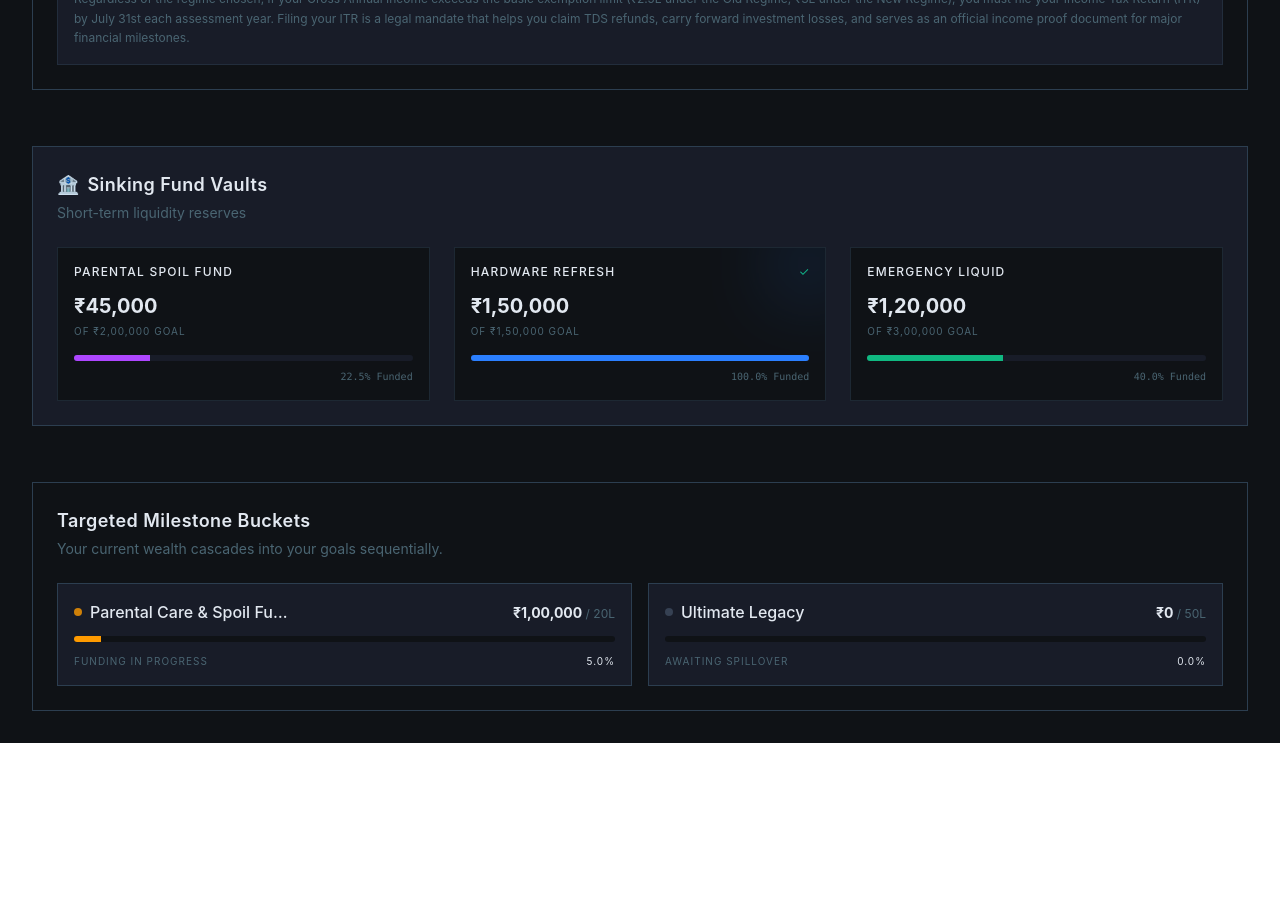
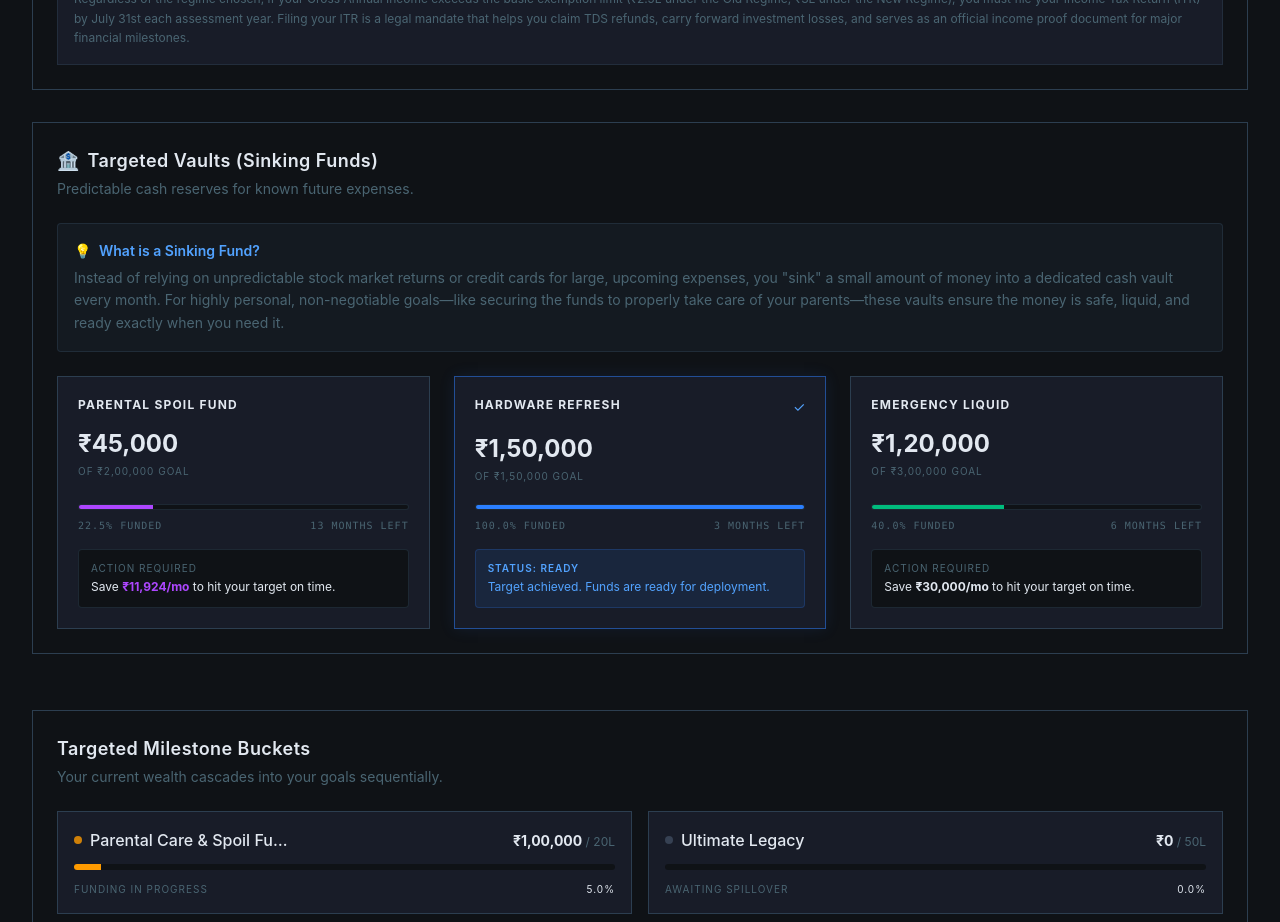
Before and after one commit to Namith2006/legacy_ledger_sandbox, a React (Vite) app in the folder legacy-milestone-sandbox/: page / in a window 1280 px wide. Shown: the part 3620-4542 px from the top of the page. Before the commit the page ends 4363 px from the top, so only its background shows below. Built offline with nearby package versions, Linux system fonts and the light colour scheme; no server answers.

Commit message:
fix: final check on API_URL fetch calls

```diff
--- a/legacy-milestone-sandbox/src/components/SinkingFunds.tsx
+++ b/legacy-milestone-sandbox/src/components/SinkingFunds.tsx
@@ -3,72 +3,144 @@ import React, { useState } from 'react';
 interface Vault {
   id: string;
   name: string;
-  target: number;
-  current: number;
+  currentAmount: number;
+  targetAmount: number;
+  targetDate: string; // YYYY-MM format
   color: string;
 }
 
 const SinkingFunds: React.FC = () => {
-  // Initializing with realistic short-term goals
-  const [vaults] = useState<Vault[]>([
-    { id: 'v1', name: 'Parental Spoil Fund', target: 200000, current: 45000, color: 'bg-purple-500' },
-    { id: 'v2', name: 'Hardware Refresh', target: 150000, current: 150000, color: 'bg-blue-500' },
-    { id: 'v3', name: 'Emergency Liquid', target: 300000, current: 120000, color: 'bg-[#10b981]' }
+  // Initializing with the exact data from your screenshot, but adding the crucial 'targetDate' context
+  const [vaults, setVaults] = useState<Vault[]>([
+    {
+      id: '1',
+      name: 'Parental Spoil Fund',
+      currentAmount: 45000,
+      targetAmount: 200000,
+      targetDate: '2027-10', // Example future date
+      color: 'bg-purple-500'
+    },
+    {
+      id: '2',
+      name: 'Hardware Refresh',
+      currentAmount: 150000,
+      targetAmount: 150000,
+      targetDate: '2026-12',
+      color: 'bg-blue-500'
+    },
+    {
+      id: '3',
+      name: 'Emergency Liquid',
+      currentAmount: 120000,
+      targetAmount: 300000,
+      targetDate: '2027-03',
+      color: 'bg-emerald-500'
+    }
   ]);
 
+  // Helper function to calculate how many months are left until the target date
+  const getMonthsRemaining = (targetDate: string) => {
+    const now = new Date();
+    const target = new Date(`${targetDate}-01`);
+    const months = (target.getFullYear() - now.getFullYear()) * 12 + (target.getMonth() - now.getMonth());
+    return Math.max(0, months);
+  };
+
   return (
-    <div className="bg-[#181C28] border border-[#2C3E50] p-6 mt-6">
-      <div className="flex justify-between items-end mb-6">
-        <div>
-          <h2 className="text-[#E2E8F0] text-lg font-semibold tracking-wide flex items-center gap-2">
-            <span>🏦</span> Sinking Fund Vaults
-          </h2>
-          <p className="text-[#4A6572] text-sm mt-1">Short-term liquidity reserves</p>
-        </div>
+    <div className="bg-[#0F1216] border border-[#2C3E50] p-6">
+
+      {/* Header Section */}
+      <div className="mb-6">
+        <h2 className="text-[#E2E8F0] text-lg font-semibold tracking-wide flex items-center gap-2">
+          <span>🏦</span> Targeted Vaults (Sinking Funds)
+        </h2>
+        <p className="text-[#4A6572] text-sm mt-1">
+          Predictable cash reserves for known future expenses.
+        </p>
       </div>
 
+      {/* Explanatory Banner */}
+      <div className="bg-[#2C3E50]/20 border border-[#2C3E50]/50 rounded p-4 mb-6 text-sm text-[#E2E8F0] leading-relaxed">
+        <strong className="text-blue-400 font-semibold mb-1 block flex items-center gap-2">
+          <span>💡</span> What is a Sinking Fund?
+        </strong>
+        <p className="text-[#4A6572]">
+          Instead of relying on unpredictable stock market returns or credit cards for large, upcoming expenses, you "sink" a small amount of money into a dedicated cash vault every month.
+          For highly personal, non-negotiable goals—like securing the funds to properly take care of your parents—these vaults ensure the money is safe, liquid, and ready exactly when you need it.
+        </p>
+      </div>
+
+      {/* Vaults Grid */}
       <div className="grid grid-cols-1 md:grid-cols-3 gap-6">
         {vaults.map((vault) => {
-          const progress = Math.min(100, (vault.current / vault.target) * 100);
-          const isComplete = progress >= 100;
+          const percentage = Math.min(100, (vault.currentAmount / vault.targetAmount) * 100);
+          const isFullyFunded = vault.currentAmount >= vault.targetAmount;
+          const monthsLeft = getMonthsRemaining(vault.targetDate);
+
+          // Calculate required monthly contribution
+          const shortfall = vault.targetAmount - vault.currentAmount;
+          const monthlyRequired = monthsLeft > 0 ? Math.ceil(shortfall / monthsLeft) : 0;
 
           return (
-            <div key={vault.id} className="bg-[#0F1216] border border-[#2C3E50]/50 p-4 relative overflow-hidden">
-              {/* Subtle background glow for completed vaults */}
-              {isComplete && (
-                <div className={`absolute -right-4 -top-4 w-16 h-16 ${vault.color} blur-2xl opacity-20`}></div>
-              )}
+            <div key={vault.id} className={`bg-[#181C28] border p-5 transition-all duration-300 flex flex-col justify-between ${isFullyFunded ? 'border-blue-500/50 shadow-[0_0_15px_rgba(59,130,246,0.1)]' : 'border-[#2C3E50]'}`}>
 
-              <div className="flex justify-between items-start mb-3">
-                <h3 className="text-[#E2E8F0] font-medium text-xs uppercase tracking-widest z-10">
-                  {vault.name}
-                </h3>
-                {isComplete && <span className="text-[#10b981] text-xs">✓</span>}
-              </div>
+              <div>
+                <div className="flex justify-between items-start mb-4">
+                  <h3 className="text-[#E2E8F0] font-bold text-xs uppercase tracking-widest leading-tight pr-4">
+                    {vault.name}
+                  </h3>
+                  {isFullyFunded && (
+                    <span className="text-blue-400 text-sm" title="Fully Funded">✓</span>
+                  )}
+                </div>
 
-              <div className="mb-4 z-10 relative">
-                <div className="text-xl font-bold text-[#E2E8F0]">
-                  ₹{vault.current.toLocaleString('en-IN')}
+                <div className="mb-1">
+                  <span className="text-2xl font-bold text-[#E2E8F0]">
+                    ₹{vault.currentAmount.toLocaleString('en-IN')}
+                  </span>
                 </div>
-                <div className="text-[10px] text-[#4A6572] uppercase tracking-widest mt-1">
-                  of ₹{vault.target.toLocaleString('en-IN')} Goal
+                <div className="text-[10px] uppercase tracking-widest text-[#4A6572] mb-5">
+                  of ₹{vault.targetAmount.toLocaleString('en-IN')} Goal
                 </div>
               </div>
 
-              <div className="relative h-1.5 w-full bg-[#181C28] rounded-full overflow-hidden">
-                <div
-                  className={`absolute top-0 left-0 h-full ${vault.color} transition-all duration-1000`}
-                  style={{ width: `${progress}%` }}
-                ></div>
+              <div>
+                {/* Progress Bar */}
+                <div className="h-1.5 w-full bg-[#0F1216] rounded-full overflow-hidden border border-[#2C3E50]/50 mb-2">
+                  <div
+                    className={`h-full ${vault.color} transition-all duration-1000`}
+                    style={{ width: `${percentage}%` }}
+                  ></div>
+                </div>
+
+                <div className="flex justify-between items-center text-[10px] text-[#4A6572] uppercase tracking-widest font-mono mb-4">
+                  <span>{percentage.toFixed(1)}% Funded</span>
+                  {monthsLeft > 0 && (
+                    <span>{monthsLeft} Months Left</span>
+                  )}
+                </div>
+
+                {/* Actionable Insights */}
+                <div className={`p-3 rounded text-xs border ${isFullyFunded ? 'bg-blue-500/10 border-blue-500/20 text-blue-400' : 'bg-[#0F1216] border-[#2C3E50]/50 text-[#E2E8F0]'}`}>
+                  {isFullyFunded ? (
+                    <div className="flex flex-col">
+                      <span className="font-semibold uppercase tracking-widest text-[10px] mb-1">Status: Ready</span>
+                      <span>Target achieved. Funds are ready for deployment.</span>
+                    </div>
+                  ) : (
+                    <div className="flex flex-col">
+                      <span className="text-[#4A6572] uppercase tracking-widest text-[10px] mb-1">Action Required</span>
+                      <span>Save <strong className={vault.color.replace('bg-', 'text-')}>₹{monthlyRequired.toLocaleString('en-IN')}/mo</strong> to hit your target on time.</span>
+                    </div>
+                  )}
+                </div>
               </div>
 
-              <div className="mt-2 text-right text-[10px] text-[#4A6572] font-mono">
-                {progress.toFixed(1)}% Funded
-              </div>
             </div>
           );
         })}
       </div>
+
     </div>
   );
 };
```
